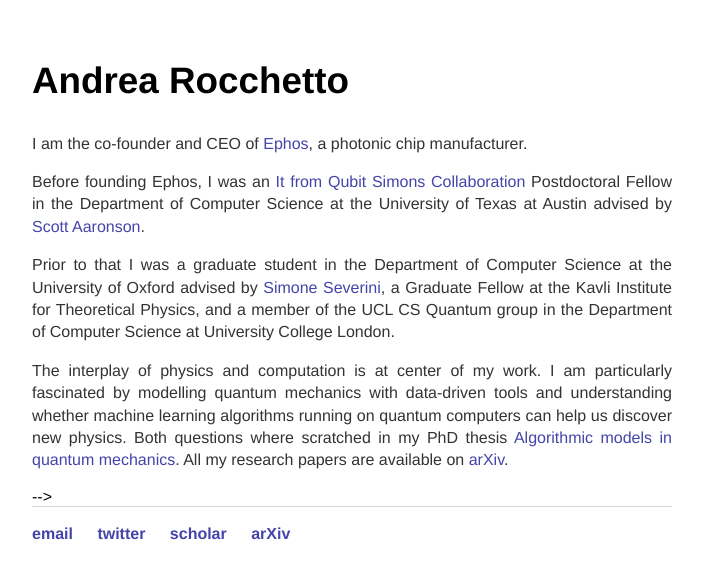
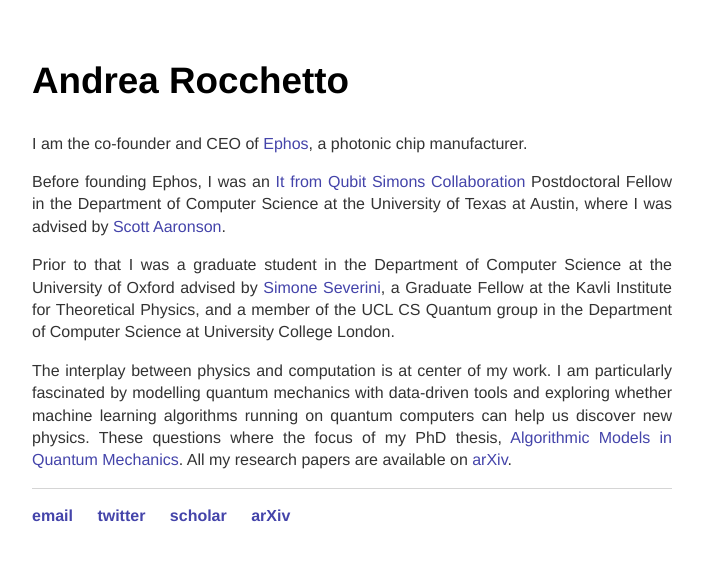
Before and after one commit to andrearocchetto/andrearocchetto.github.io, a Jekyll site: the page built from index.html, in a window 1280 px wide. Shown: the top 579 px of the page, without its empty margins (288-991 px from the left). Built offline with Jekyll 4.4.1, drawn with Linux system fonts in a browser that asks for light colours.

Commit message:
Update index.html

```diff
--- a/index.html
+++ b/index.html
@@ -7,11 +7,11 @@
 	<p></p>
 	<p>I am the co-founder and CEO of <a href="https://www.ephos.io">Ephos</a>, a photonic chip manufacturer.
 	<p><p>
-	<p>Before founding Ephos, I was an <a href="https://www.simonsfoundation.org/team/andrea-rocchetto/">It from Qubit Simons Collaboration</a>  Postdoctoral Fellow in the Department of Computer Science at the University of Texas at Austin advised by <a href="https://www.scottaaronson.com/">Scott Aaronson</a>.
+	<p>Before founding Ephos, I was an <a href="https://www.simonsfoundation.org/team/andrea-rocchetto/">It from Qubit Simons Collaboration</a>  Postdoctoral Fellow in the Department of Computer Science at the University of Texas at Austin, where I was advised by <a href="https://www.scottaaronson.com/">Scott Aaronson</a>.
 	<p></p>
 	<p>Prior to that I was a graduate student in the Department of Computer Science at the University of Oxford advised by <a href="https://www.linkedin.com/in/simoneseverini/">Simone Severini</a>, a Graduate Fellow at the Kavli Institute for Theoretical Physics, and a member of the UCL CS Quantum group  in the Department of Computer Science at University College London.
 	<p></p>
-	<p>The interplay of physics and computation is at center of my work. I am particularly fascinated by modelling quantum mechanics with data-driven tools and understanding whether machine learning algorithms running on quantum computers can help us discover new physics. Both questions where scratched in my PhD thesis <a href="https://ora.ox.ac.uk/objects/uuid:63537c54-f080-49f7-b0c5-7417a2ef53af/files/m9e53052f94b6c5997b72db3795be0ccf:">Algorithmic models in quantum mechanics</a>. All my research papers are available on <a href="https://arxiv.org/search/?searchtype=author&query=Rocchetto%2C+A">arXiv</a>.</p> -->
+	<p>The interplay between physics and computation is at center of my work. I am particularly fascinated by modelling quantum mechanics with data-driven tools and exploring whether machine learning algorithms running on quantum computers can help us discover new physics. These questions where the focus of my PhD thesis, <a href="https://ora.ox.ac.uk/objects/uuid:63537c54-f080-49f7-b0c5-7417a2ef53af/files/m9e53052f94b6c5997b72db3795be0ccf:">Algorithmic Models in Quantum Mechanics</a>. All my research papers are available on <a href="https://arxiv.org/search/?searchtype=author&query=Rocchetto%2C+A">arXiv</a>.</p>
 	  </body>
 	</html>
 </div>
```
